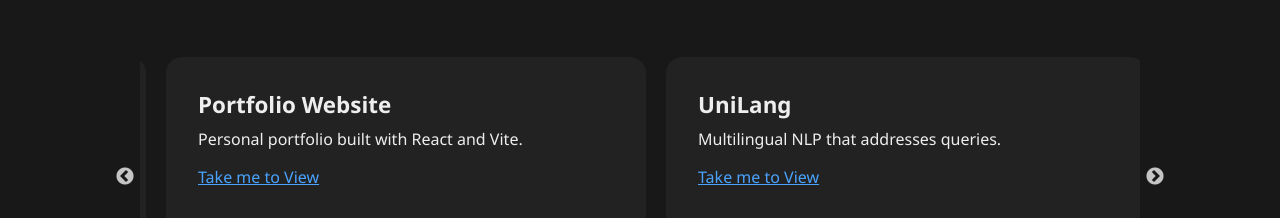
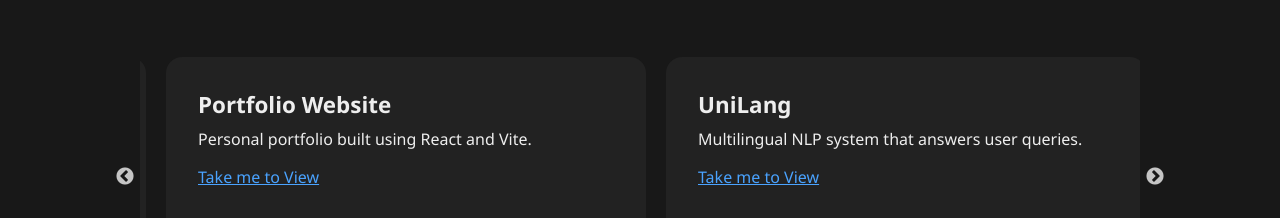
Before and after one commit to muralivennapusa/portfolio, a React (Vite) app: page / in a window 1280 px wide. Shown: the part 1067-1285 px from the top of the page. Built offline with nearby package versions, Linux system fonts and the light colour scheme.

Commit message:
updated descriptions

```diff
--- a/src/components/Projects.jsx
+++ b/src/components/Projects.jsx
@@ -5,42 +5,42 @@
 const projects = [
 {
   title: 'Portfolio Website',
-    description: 'Personal portfolio built with React and Vite.',
+  description: 'Personal portfolio built using React and Vite.',
   link: 'https://github.com/muralivennapusa/portfolio'
 },
 {
   title: 'UniLang',
-    description: 'Multilingual NLP that addresses queries.',
+  description: 'Multilingual NLP system that answers user queries.',
   link: 'https://github.com/muralivennapusa/UniLang'
 },
 {
   title: 'Project Citizen',
-    description: 'Cybercrime Case classifier that can be accessed by citizens and complaint registration.',
+  description: 'Cybercrime case classifier with citizen complaint support.',
   link: 'https://github.com/muralivennapusa/Cyber-Project-v2'
 },
 {
   title: 'Mirus',
-    description: 'Virus Total API powered link and file analyzer.',
+  description: 'VirusTotal API-based link and file scanner.',
   link: 'https://github.com/muralivennapusa/Mirus'
 },
 {
   title: 'Manga Gari',
-    description: 'Web Scraping Program to scrape graphic novels or comics from websites and make PDFs.',
+  description: 'Web scraper that extracts comics and converts to PDFs.',
   link: 'https://github.com/muralivennapusa/Manga-Gari'
 },
 {
   title: 'Project OnePiece',
-    description: 'Web Scraping program to extract episode summary and make it into an audio to listen on the go.',
+  description: 'Scrapes episode summaries and converts them to audio.',
   link: 'https://github.com/muralivennapusa/Project-OnePiece'
 },
 {
   title: 'Project Emo',
-    description: 'Emotion analyzer for quick situation assessment for police department.',
+  description: 'Emotion analyzer for rapid police situation insight.',
   link: '#'
 },
 {
   title: 'Fav Chars',
-    description: 'Tribute page to all my Favourite Fictitonal Characters.',
+  description: 'Tribute site for all my favorite fictional characters.',
   link: 'https://fav-chars.vercel.app'
 },
 
```
Lines whose indentation alone changed are shown as unchanged.
